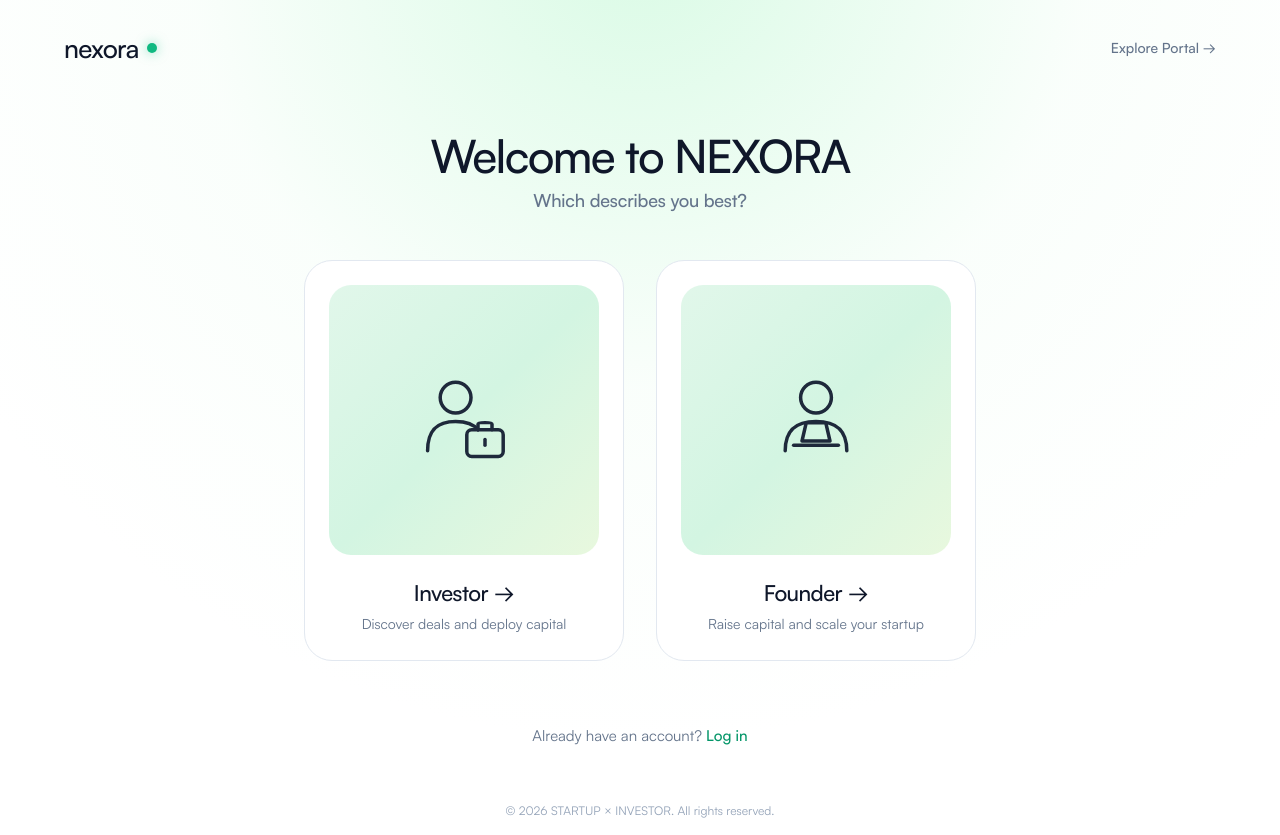
After one commit to yugbhuva747-byte/Start-Up-Portal, a PHP site: page /start/welcome.php in a window 1280 px wide. The commit adds this page. Run offline with PHP 8.4, Linux system fonts and the light colour scheme; data comes from the database, SQL or seed files in the repository; data that the repository does not hold is empty; some libraries are stand-ins or nearby versions.

Commit message:
Add Upwork-inspired Welcome & Persona Selection screen for first-time visitors

```diff
--- /dev/null
+++ b/welcome.php
@@ -0,0 +1,204 @@
+<?php
+/**
+ * ============================================================================
+ * NEXORA — Role Selection / Welcome Onboarding Screen
+ * Clean, modern Upwork-inspired Persona Selector for First-Time Visitors
+ * ============================================================================
+ */
+
+declare(strict_types=1);
+
+require_once __DIR__ . '/config.php';
+
+// Handle Role Selection via GET or POST
+$selectedRole = $_GET['select_role'] ?? $_POST['role'] ?? null;
+if ($selectedRole && in_array($selectedRole, ['investor', 'founder'], true)) {
+    $_SESSION['portal_role'] = $selectedRole;
+    setcookie('portal_role', $selectedRole, time() + (86400 * 30), '/');
+    header('Location: ' . url('index.php?role=' . urlencode($selectedRole)));
+    exit;
+}
+
+$pageTitle = 'Welcome to ' . APP_NAME . ' • Choose Your Experience';
+?>
+<!DOCTYPE html>
+<html lang="en" class="h-full">
+<head>
+    <meta charset="UTF-8">
+    <meta name="viewport" content="width=device-width, initial-scale=1.0">
+    <title><?= htmlspecialchars($pageTitle) ?></title>
+
+    <!-- Satoshi Typography System -->
+    <link rel="stylesheet" href="<?= url('assets/css/fonts.css') ?>">
+
+    <!-- Tailwind CSS CDN -->
+    <script src="https://cdn.tailwindcss.com"></script>
+    <script>
+        tailwind.config = {
+            theme: {
+                extend: {
+                    fontFamily: {
+                        sans: ['Satoshi', 'Inter', '-apple-system', 'sans-serif'],
+                        satoshi: ['Satoshi', 'Inter', 'sans-serif'],
+                    },
+                    colors: {
+                        'nx-green': '#10B981',
+                        'nx-dark': '#0F172A',
+                    }
+                }
+            }
+        };
+    </script>
+
+    <style>
+        body {
+            font-family: 'Satoshi', -apple-system, BlinkMacSystemFont, "Segoe UI", Roboto, sans-serif !important;
+            background-color: #FFFFFF;
+            background-image: radial-gradient(circle at 50% -8%, rgba(187, 247, 208, 0.55) 0%, rgba(240, 253, 244, 0.35) 42%, rgba(255, 255, 255, 0) 75%);
+            background-repeat: no-repeat;
+            color: #0F172A;
+            -webkit-font-smoothing: antialiased;
+            -moz-osx-font-smoothing: grayscale;
+        }
+
+        .role-card {
+            transition: all 0.28s cubic-bezier(0.16, 1, 0.3, 1);
+        }
+
+        .role-card:hover {
+            border-color: #10B981;
+            box-shadow: 0 20px 35px -12px rgba(16, 185, 129, 0.18), 0 8px 16px -8px rgba(0, 0, 0, 0.04);
+            transform: translateY(-4px);
+        }
+
+        .role-card:hover .arrow-icon {
+            transform: translateX(4px);
+        }
+
+        .role-card:hover .illustration-box {
+            transform: scale(1.015);
+        }
+
+        .role-card:active {
+            transform: translateY(-1px) scale(0.995);
+        }
+    </style>
+</head>
+<body class="min-h-full flex flex-col justify-between selection:bg-emerald-100 selection:text-emerald-900">
+
+    <!-- Top Minimalist Brand Bar -->
+    <header class="w-full px-6 sm:px-12 md:px-16 py-6 sm:py-8 flex items-center justify-between">
+        <a href="<?= url('index.php?choose=1') ?>" class="inline-flex items-center gap-2 group" aria-label="NEXORA Home">
+            <span class="text-2xl sm:text-[26px] font-black tracking-tight text-[#0F172A] lowercase font-satoshi">
+                nexora
+            </span>
+            <span class="w-2.5 h-2.5 rounded-full bg-emerald-500 shadow-[0_0_12px_rgba(16,185,129,0.5)]"></span>
+        </a>
+
+        <!-- Fast Skip / Direct Explore -->
+        <a href="<?= url('index.php?role=investor') ?>" class="text-xs sm:text-sm font-semibold text-slate-500 hover:text-slate-900 transition-colors">
+            Explore Portal &rarr;
+        </a>
+    </header>
+
+    <!-- Main Content Center Hero -->
+    <main class="flex-1 flex flex-col items-center justify-center px-4 sm:px-6 py-6 sm:py-10">
+
+        <!-- Heading & Prompt -->
+        <div class="text-center max-w-xl mx-auto mb-8 sm:mb-12">
+            <h1 class="text-3xl sm:text-4xl md:text-[46px] font-extrabold text-[#0F172A] tracking-[-0.035em] leading-tight font-satoshi">
+                Welcome to NEXORA
+            </h1>
+            <p class="text-base sm:text-[18px] text-slate-500 font-medium mt-3 tracking-[-0.01em]">
+                Which describes you best?
+            </p>
+        </div>
+
+        <!-- Role Cards Grid -->
+        <div class="flex flex-col sm:flex-row gap-6 sm:gap-8 justify-center items-center w-full max-w-3xl mx-auto">
+
+            <!-- Card 1: Investor -->
+            <a href="<?= url('index.php?role=investor') ?>"
+               class="role-card w-full sm:w-[320px] bg-white border border-[#E2E8F0] rounded-[28px] p-6 flex flex-col items-center text-center cursor-pointer group no-underline text-inherit"
+               aria-label="I am an Investor">
+
+                <!-- Lime/Mint Gradient Illustration Box -->
+                <div class="illustration-box w-full aspect-square rounded-[22px] bg-gradient-to-br from-[#E1F7EA] via-[#D3F5E2] to-[#E8F8DE] flex items-center justify-center relative overflow-hidden transition-transform duration-300">
+                    <!-- Clean Line-Art Person with Briefcase (Matches Screenshot) -->
+                    <svg class="w-28 h-28 text-slate-800 transition-transform duration-300 group-hover:scale-105" viewBox="0 0 80 80" fill="none" stroke="currentColor" stroke-width="2.5" stroke-linecap="round" stroke-linejoin="round">
+                        <!-- Head -->
+                        <circle cx="34" cy="24" r="11" />
+                        <!-- Shoulders / Torso -->
+                        <path d="M 14 62 C 14 46, 22 41, 34 41 C 41 41, 47 43, 50 47" />
+                        <!-- Briefcase Container -->
+                        <rect x="42" y="47" width="26" height="19" rx="3.5" />
+                        <!-- Briefcase Handle -->
+                        <path d="M 50 47 V 43 C 50 41.5, 60 41.5, 60 43 V 47" />
+                        <!-- Briefcase Clasp Line -->
+                        <line x1="55" y1="54" x2="55" y2="58" />
+                    </svg>
+                </div>
+
+                <!-- Card Content -->
+                <div class="mt-6 flex flex-col items-center">
+                    <h2 class="text-xl sm:text-[22px] font-bold text-[#0F172A] flex items-center gap-1.5 group-hover:text-emerald-700 transition-colors">
+                        <span>Investor</span>
+                        <span class="arrow-icon transition-transform duration-200">&rarr;</span>
+                    </h2>
+                    <p class="text-sm text-slate-500 mt-1.5 font-normal leading-relaxed">
+                        Discover deals and deploy capital
+                    </p>
+                </div>
+            </a>
+
+            <!-- Card 2: Founder -->
+            <a href="<?= url('index.php?role=founder') ?>"
+               class="role-card w-full sm:w-[320px] bg-white border border-[#E2E8F0] rounded-[28px] p-6 flex flex-col items-center text-center cursor-pointer group no-underline text-inherit"
+               aria-label="I am a Founder">
+
+                <!-- Lime/Mint Gradient Illustration Box -->
+                <div class="illustration-box w-full aspect-square rounded-[22px] bg-gradient-to-br from-[#E1F7EA] via-[#D3F5E2] to-[#E8F8DE] flex items-center justify-center relative overflow-hidden transition-transform duration-300">
+                    <!-- Clean Line-Art Person with Laptop (Matches Screenshot) -->
+                    <svg class="w-28 h-28 text-slate-800 transition-transform duration-300 group-hover:scale-105" viewBox="0 0 80 80" fill="none" stroke="currentColor" stroke-width="2.5" stroke-linecap="round" stroke-linejoin="round">
+                        <!-- Head -->
+                        <circle cx="40" cy="24" r="11" />
+                        <!-- Shoulders / Torso -->
+                        <path d="M 18 62 C 18 47, 26 41, 40 41 C 54 41, 62 47, 62 62" />
+                        <!-- Laptop Screen -->
+                        <polygon points="30,55 33,42 47,42 50,55" />
+                        <!-- Laptop Base -->
+                        <line x1="24" y1="58" x2="56" y2="58" />
+                    </svg>
+                </div>
+
+                <!-- Card Content -->
+                <div class="mt-6 flex flex-col items-center">
+                    <h2 class="text-xl sm:text-[22px] font-bold text-[#0F172A] flex items-center gap-1.5 group-hover:text-emerald-700 transition-colors">
+                        <span>Founder</span>
+                        <span class="arrow-icon transition-transform duration-200">&rarr;</span>
+                    </h2>
+                    <p class="text-sm text-slate-500 mt-1.5 font-normal leading-relaxed">
+                        Raise capital and scale your startup
+                    </p>
+                </div>
+            </a>
+
+        </div>
+
+        <!-- Bottom Log In Link (Matches Screenshot) -->
+        <div class="text-center text-[15px] text-slate-500 mt-12 sm:mt-16">
+            <span>Already have an account? </span>
+            <a href="<?= url('auth/login.php') ?>" class="text-emerald-600 font-semibold hover:text-emerald-700 hover:underline transition-colors">
+                Log in
+            </a>
+        </div>
+
+    </main>
+
+    <!-- Bottom Spacing / Footer Buffer -->
+    <footer class="py-4 text-center text-xs text-slate-400">
+        &copy; <?= date('Y') ?> <?= htmlspecialchars(APP_NAME) ?>. All rights reserved.
+    </footer>
+
+</body>
+</html>
```
Also changed, not shown: includes/layout/header.php (+12 -1 lines), index.php (+24 -0 lines).
